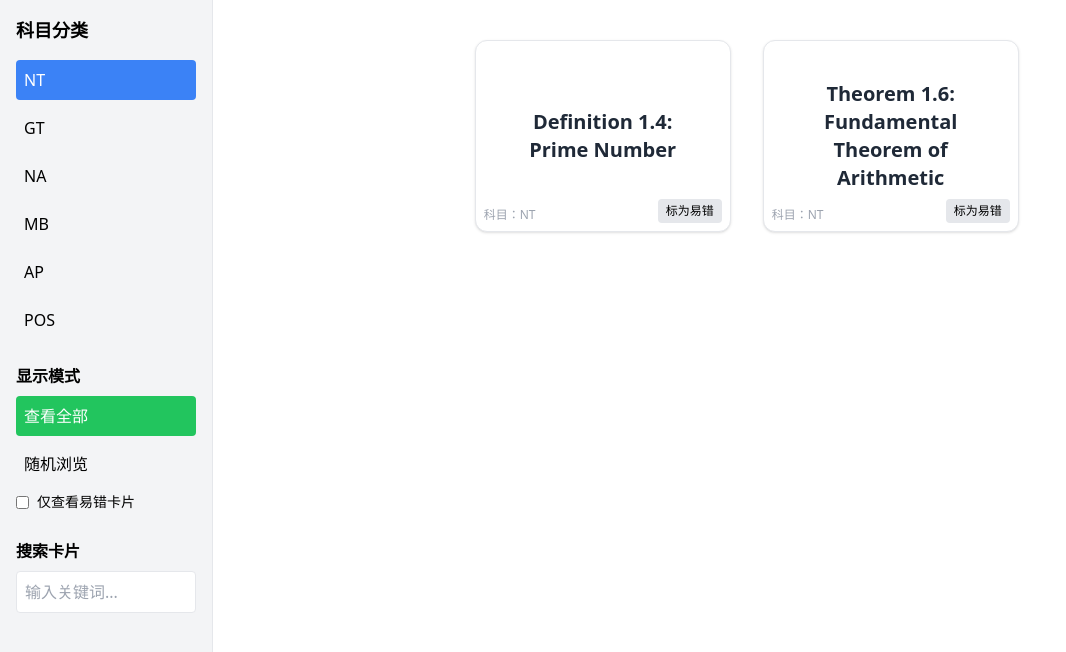
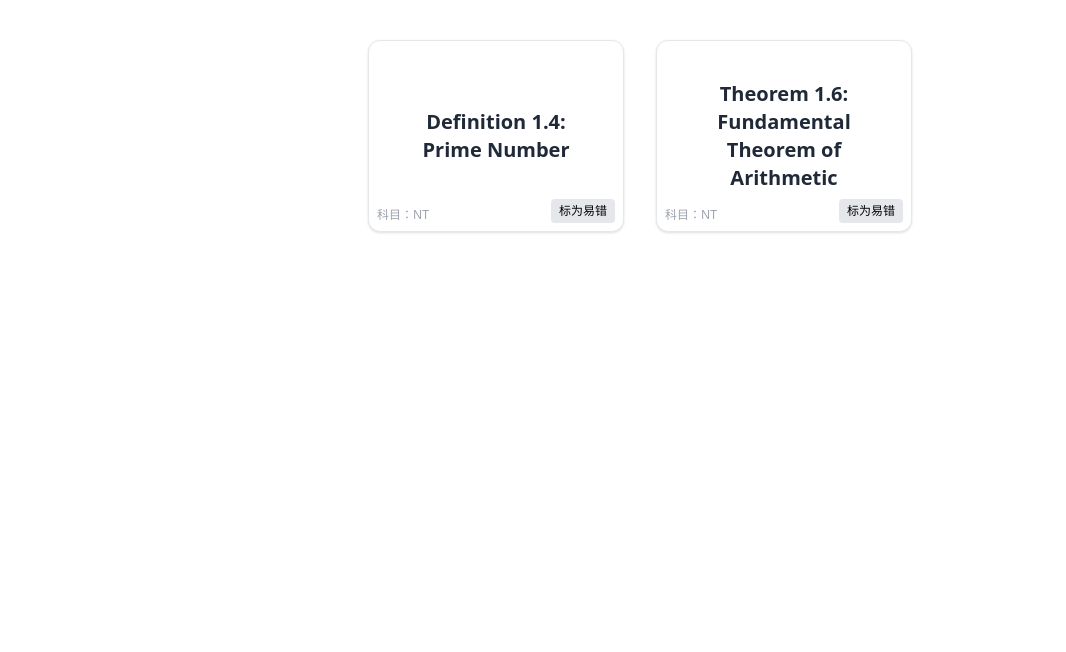
Before and after one commit to ozo123/math-review-reset, a React (Vite) app: page / in a window 1280 px wide. Shown: the top 652 px of the page, without its empty margins (0-1066 px from the left). Built offline with nearby package versions, Linux system fonts and the light colour scheme.

Commit message:
更新 Flash Card 功能

```diff
--- a/src/App.jsx
+++ b/src/App.jsx
@@ -55,7 +55,7 @@ function shuffle(array) {
 export default function App() {
   const [selectedSubject, setSelectedSubject] = useState('NT');
   const [mode, setMode] = useState('all');
-  const [shuffledCards, setShuffledCards] = useState([]);
+  const [shuffleMap, setShuffleMap] = useState({}); // store sequence per subject
   const [currentIndex, setCurrentIndex] = useState(0);
   const [searchTerm, setSearchTerm] = useState('');
   const [data, setData] = useState(flashCards);
@@ -68,22 +68,28 @@ export default function App() {
     (!onlyMistake || card.mistake)
   );
 
-  // 当切换到随机模式或过滤变化时，重新洗牌
+  // initialize shuffle sequence once per subject when entering single mode
   useEffect(() => {
     if (mode === 'single') {
-      setShuffledCards(shuffle(filtered));
+      if (!shuffleMap[selectedSubject]) {
+        const seq = shuffle(filtered);
+        setShuffleMap(prev => ({ ...prev, [selectedSubject]: seq }));
+      }
       setCurrentIndex(0);
     }
-  }, [mode, filtered]);
+  }, [mode, selectedSubject]);
 
-  // 快捷键支持：←, →, 空格
+  // get current sequence for single mode
+  const currentSequence = shuffleMap[selectedSubject] || [];
+
+  // keyboard shortcuts
   useEffect(() => {
     const onKeyDown = e => {
-      if (mode !== 'single' || shuffledCards.length === 0) return;
+      if (mode !== 'single' || !currentSequence.length) return;
       if (e.key === 'ArrowRight') {
-        setCurrentIndex(i => (i + 1) % shuffledCards.length);
+        setCurrentIndex(i => (i + 1) % currentSequence.length);
       } else if (e.key === 'ArrowLeft') {
-        setCurrentIndex(i => (i - 1 + shuffledCards.length) % shuffledCards.length);
+        setCurrentIndex(i => (i - 1 + currentSequence.length) % currentSequence.length);
       } else if (e.key === ' ') {
         e.preventDefault();
         const flipContainer = document.querySelector('.card-flip div');
@@ -92,68 +98,29 @@ export default function App() {
     };
     window.addEventListener('keydown', onKeyDown);
     return () => window.removeEventListener('keydown', onKeyDown);
-  }, [mode, shuffledCards]);
+  }, [mode, currentSequence]);
 
-  // 标记易错
   const toggleMistake = index => {
     const newData = { ...data };
     newData[selectedSubject][index].mistake = !newData[selectedSubject][index].mistake;
     setData(newData);
   };
 
+  const handleSubjectClick = subject => {
+    setSelectedSubject(subject);
+    setMode('all');
+    setSearchTerm('');
+    setCurrentIndex(0);
+  };
+
+  const handleModeChange = newMode => {
+    setMode(newMode);
+  };
+
   return (
     <div className="flex min-h-screen bg-white">
-      {/* 侧边栏 */}
-      <aside className="w-1/6 bg-gray-100 p-4 border-r">
-        <h2 className="text-lg font-bold mb-4">科目分类</h2>
-        {subjects.map(subject => (
-          <div
-            key={subject}
-            onClick={() => {
-              setSelectedSubject(subject);
-              setMode('all');
-              setSearchTerm('');
-            }}
-            className={`cursor-pointer p-2 rounded mb-2 ${
-              selectedSubject === subject ? 'bg-blue-500 text-white' : 'hover:bg-gray-200'
-            }`}>
-            {subject}
-          </div>
-        ))}
-        <div className="mt-6">
-          <h3 className="font-semibold mb-2">显示模式</h3>
-          <button
-            onClick={() => setMode('all')}
-            className={`w-full text-left p-2 mb-2 rounded ${mode === 'all' ? 'bg-green-500 text-white' : 'hover:bg-gray-200'}`}>
-            查看全部
-          </button>
-          <button
-            onClick={() => setMode('single')}
-            className={`w-full text-left p-2 rounded ${mode === 'single' ? 'bg-green-500 text-white' : 'hover:bg-gray-200'}`}>
-            随机浏览
-          </button>
-          <label className="mt-2 inline-flex items-center text-sm">
-            <input
-              type="checkbox"
-              checked={onlyMistake}
-              onChange={() => setOnlyMistake(!onlyMistake)}
-              className="mr-2"
-            />
-            仅查看易错卡片
-          </label>
-        </div>
-        <div className="mt-6">
-          <h3 className="font-semibold mb-2">搜索卡片</h3>
-          <input
-            type="text"
-            placeholder="输入关键词..."
-            value={searchTerm}
-            onChange={e => setSearchTerm(e.target.value)}
-            className="w-full p-2 border rounded"
-          />
-        </div>
-      </aside>
-      {/* 主要内容 */}
+      {/* Sidebar omitted for brevity, unchanged */}
+      {/* ... */}
       <main className="flex-1 p-6 flex flex-col items-center">
         {mode === 'all' ? (
           <div className="flex flex-wrap justify-start">
@@ -171,25 +138,27 @@ export default function App() {
           </div>
         ) : (
           <div className="flex flex-col items-center">
-            {shuffledCards.length > 0 ? (
+            {currentSequence.length > 0 ? (
               <>
                 <FlashCard
-                  front={shuffledCards[currentIndex].front}
-                  back={shuffledCards[currentIndex].back}
-                  subject={shuffledCards[currentIndex].subject}
-                  mistake={shuffledCards[currentIndex].mistake}
+                  front={currentSequence[currentIndex].front}
+                  back={currentSequence[currentIndex].back}
+                  subject={currentSequence[currentIndex].subject}
+                  mistake={currentSequence[currentIndex].mistake}
                   onToggleMistake={() => toggleMistake(currentIndex)}
                   large
                 />
                 <div className="mt-4 space-x-4">
                   <button
-                    onClick={() => setCurrentIndex(i => (i - 1 + shuffledCards.length) % shuffledCards.length)}
-                    className="px-4 py-2 bg-gray-200 rounded hover:bg-gray-300">
+                    onClick={() => setCurrentIndex(i => (i - 1 + currentSequence.length) % currentSequence.length)}
+                    className="px-4 py-2 bg-gray-200 rounded hover:bg-gray-300"
+                  >
                     ← 上一张
                   </button>
                   <button
-                    onClick={() => setCurrentIndex(i => (i + 1) % shuffledCards.length)}
-                    className="px-4 py-2 bg-gray-200 rounded hover:bg-gray-300">
+                    onClick={() => setCurrentIndex(i => (i + 1) % currentSequence.length)}
+                    className="px-4 py-2 bg-gray-200 rounded hover:bg-gray-300"
+                  >
                     下一张 →
                   </button>
                 </div>
```
